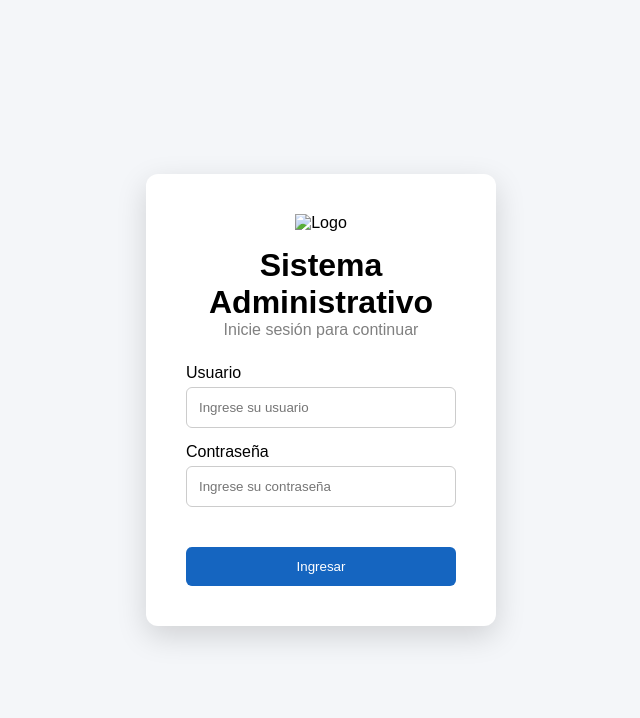
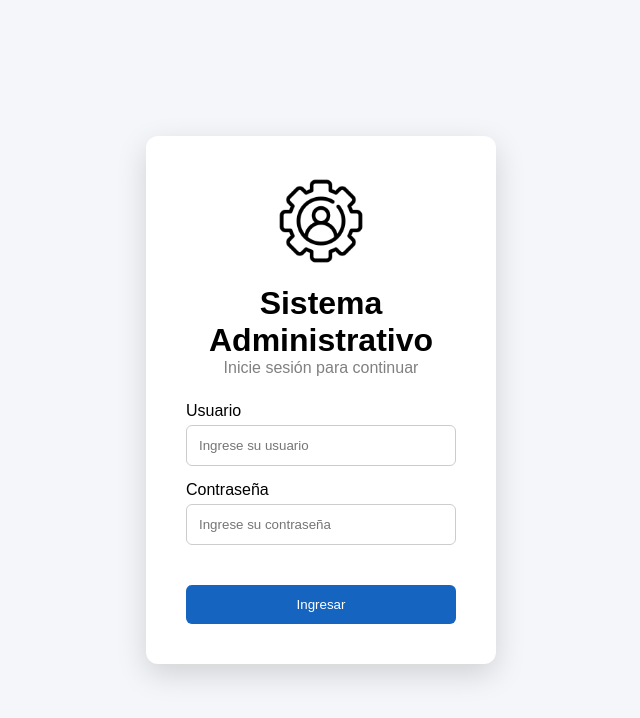
Before and after one commit to PotatoMan291/FWD_SistemaAdministrativoWeb, a plain HTML site: page pages/login.html in a window 1280 px wide. Shown: the whole page, without its empty margins (319-959 px from the left). Drawn offline with Linux system fonts and the light colour scheme.

Commit message:
Se agrega el logo de login

```diff
--- a/pages/login.html
+++ b/pages/login.html
@@ -12,7 +12,7 @@
 <body>
     <div class="login-container">
 
-        <img src="img/logo.png" alt="Logo" class="logo">
+        <img src="../src/imgs/logo.png" alt="Logo" class="logo">
 
         <h1>Sistema Administrativo</h1>
 
```
Also changed, not shown: src/imgs/logo.png (added).
